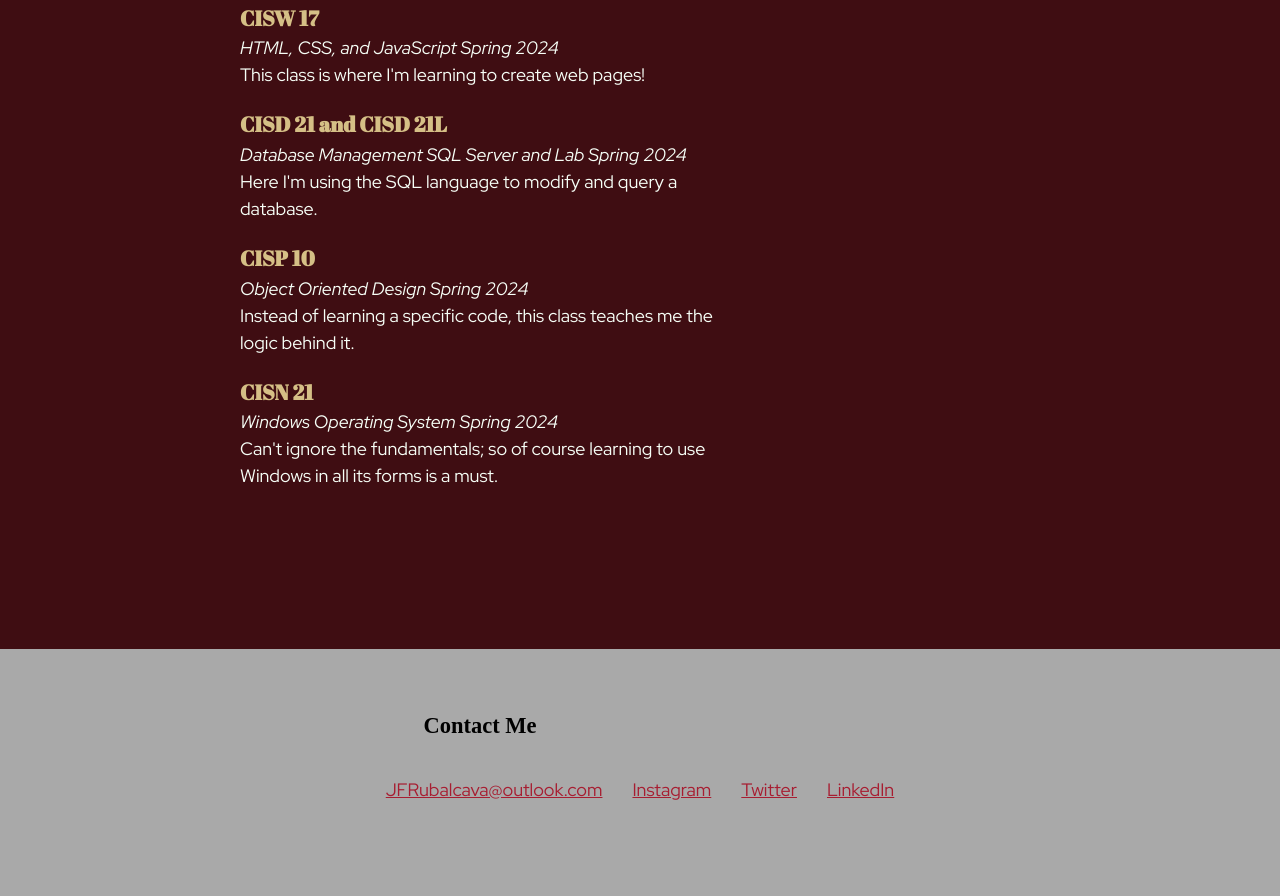
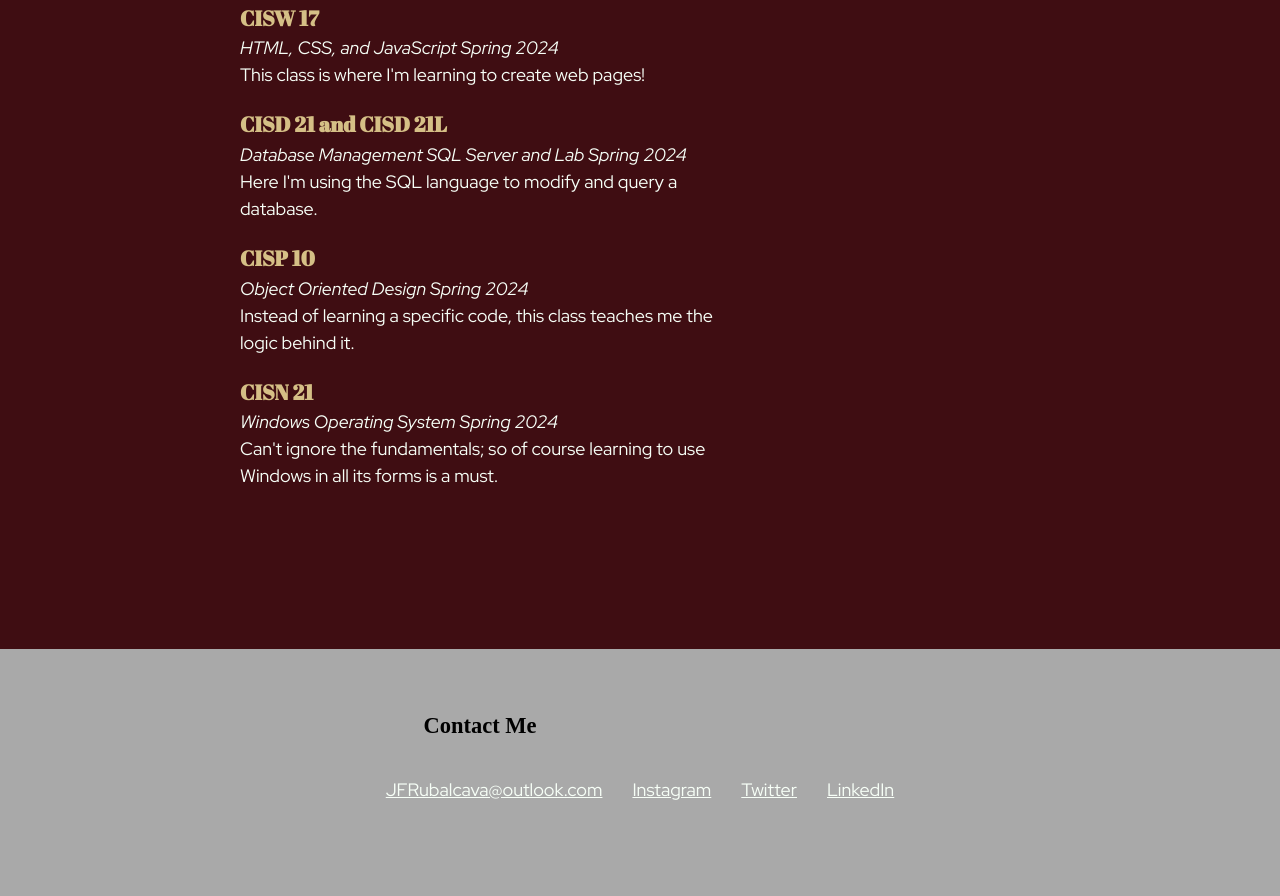
Before and after one commit to Porcuprince/GitHubPortfolio, a plain HTML site: page index.html in a window 1280 px wide. Shown: the part 1924-2820 px from the top of the page. Drawn offline with Linux system fonts and the light colour scheme; a web font is replaced by a local one.

Commit message:
Changing contact-list to "almost white" font color

```diff
--- a/styles.css
+++ b/styles.css
@@ -168,7 +168,7 @@ html {
   .contact-list a {
     padding: 15px;
     display: inline-block;
-    color: #A71D31;
+    color: #F7FFF7;
   }
 
   .contact-list a:hover {
```
